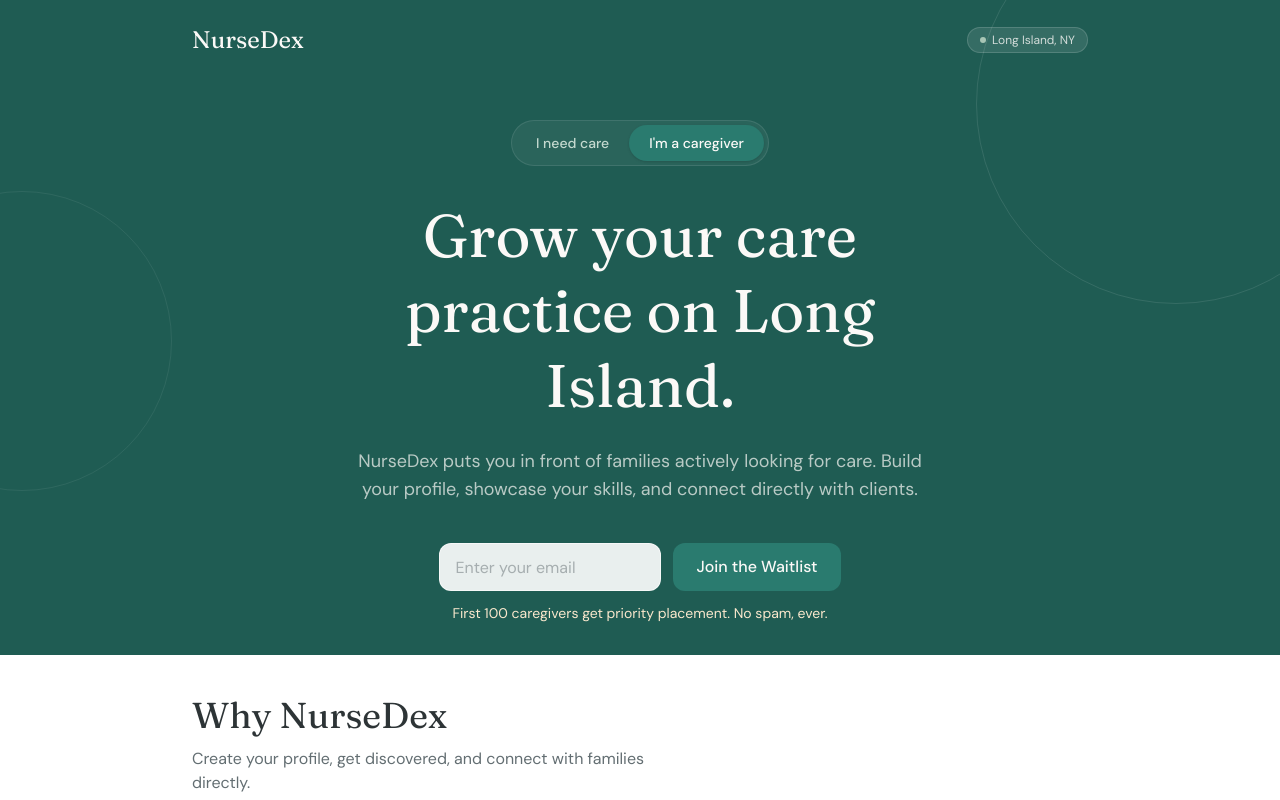
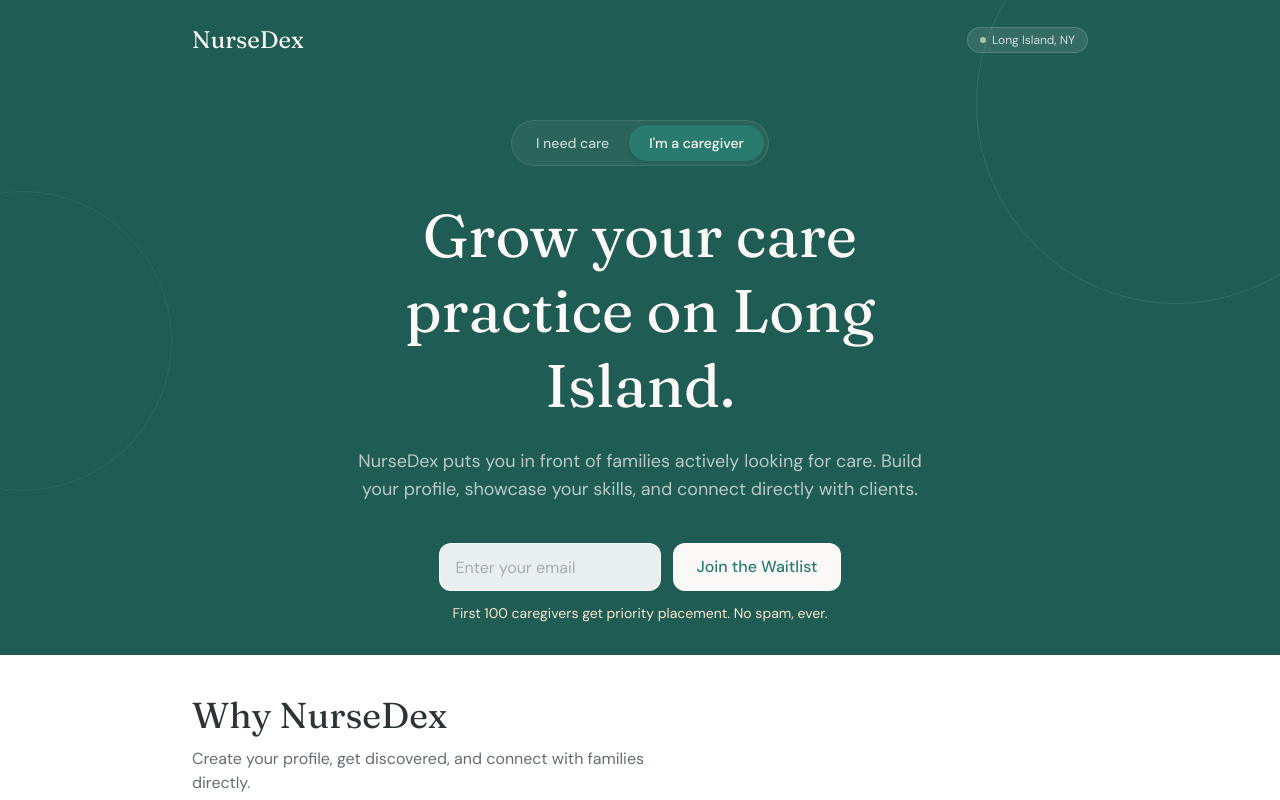
Before and after one commit to nursedexapp/nursedex, a Next.js app: page / in a window 1280 px wide. Shown: the top 800 px of the page. Built offline with nearby package versions, Linux system fonts and the light colour scheme; no server answers; the database is empty.

Commit message:
Fix hero waitlist button disappearing on hover
Button was bg-teal on a teal background, making it invisible on hover.
Switched to warm-white style to match footer variant.

```diff
--- a/src/components/landing/WaitlistForm.tsx
+++ b/src/components/landing/WaitlistForm.tsx
@@ -256,7 +256,7 @@
         className={`inline-flex h-12 w-full shrink-0 cursor-pointer items-center justify-center gap-2 rounded-lg px-6 font-body font-medium transition-colors focus:outline-none focus:ring-2 focus:ring-offset-2 disabled:opacity-60 sm:w-auto ${
           isFooter
             ? "bg-warm-white text-teal hover:bg-sage-light focus:ring-warm-white/40"
-            : "bg-teal text-warm-white hover:bg-teal-dark focus:ring-teal/40"
+            : "bg-warm-white text-teal hover:bg-sage-light focus:ring-warm-white/40"
         }`}
       >
         {submitState === "submitting" ? <><Spinner /> Joining...</> : "Join the Waitlist"}
```
